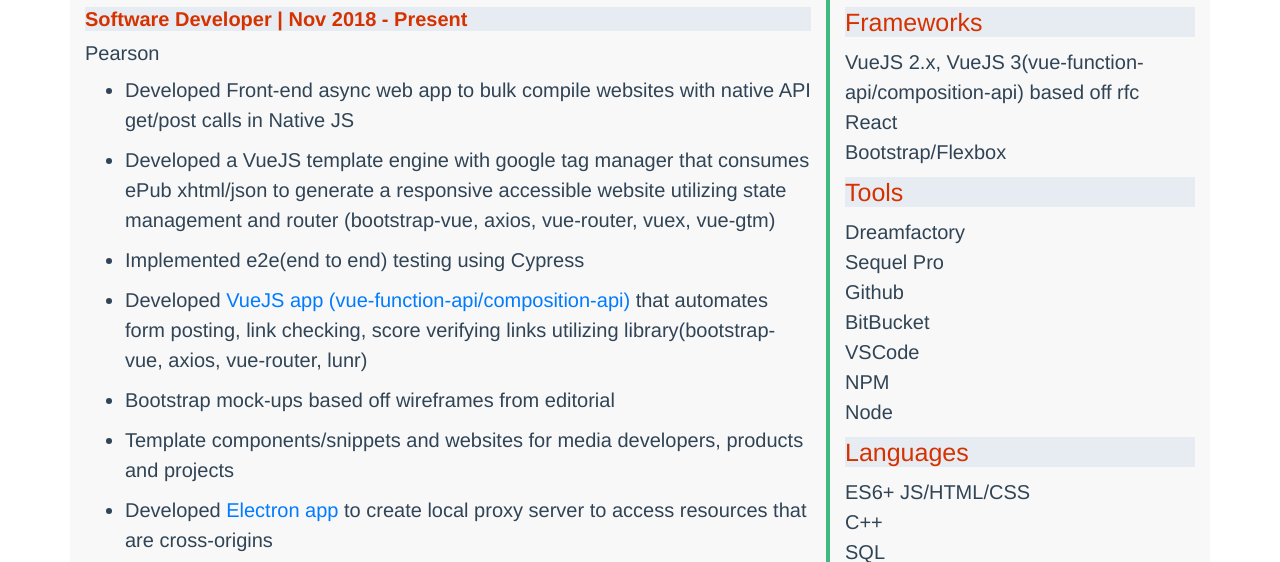
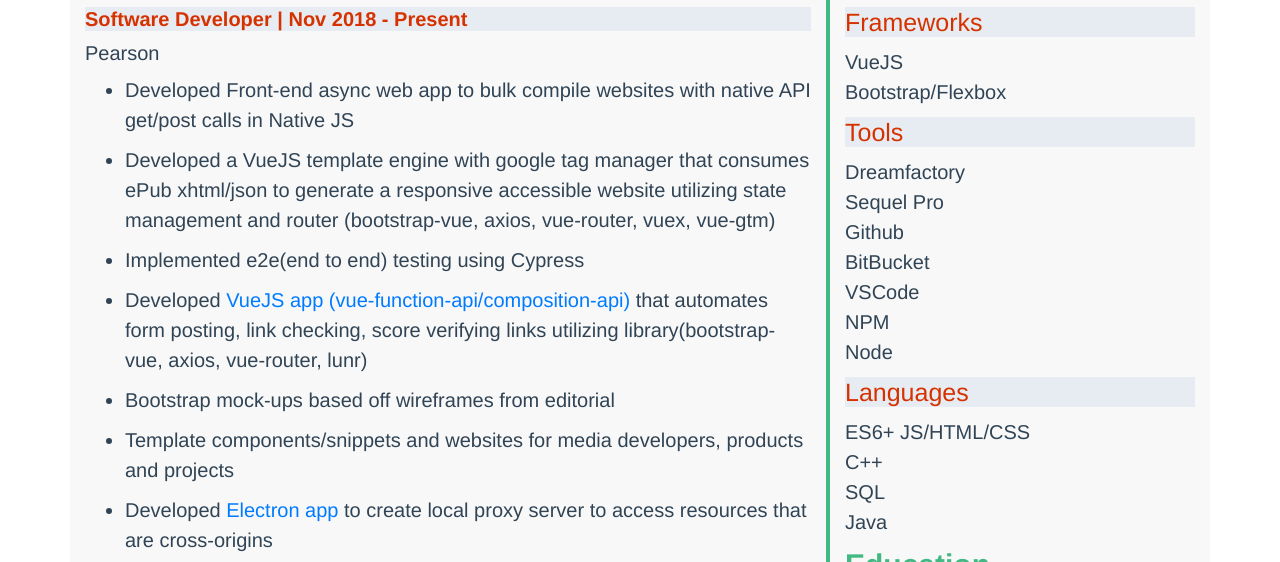
Before and after one commit to kwanjas3/responsive-resume, a plain HTML site: page jk.html in a window 1280 px wide. Shown: the part 213-775 px from the top of the page. Drawn offline with nearby package versions, Linux system fonts and the light colour scheme.

Commit message:
Update jk.html

```diff
--- a/jk.html
+++ b/jk.html
@@ -228,8 +228,7 @@
         </h2>
         <div class="sidebar">
           <h2 class="h5 job-title">Frameworks</h2>
-          <p>VueJS 2.x, VueJS 3(vue-function-api/composition-api) based off rfc</p>
-          <p>React</p>
+          <p>VueJS</p>
           <p>Bootstrap/Flexbox</p>
         </div>
         <div class="sidebar">
```
